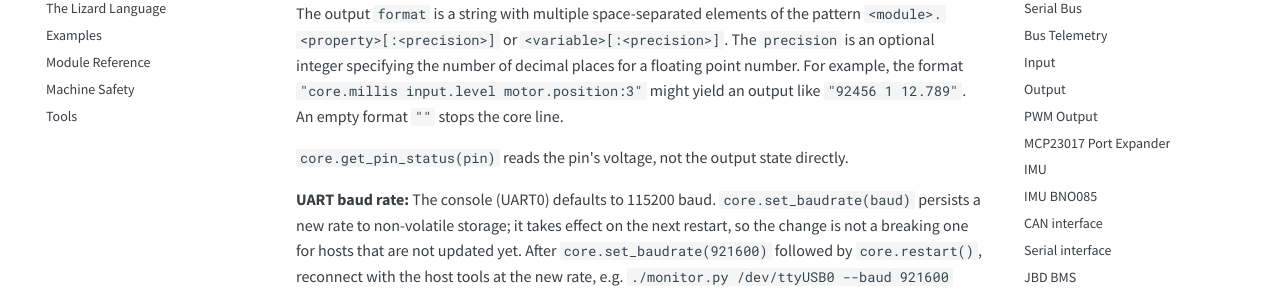
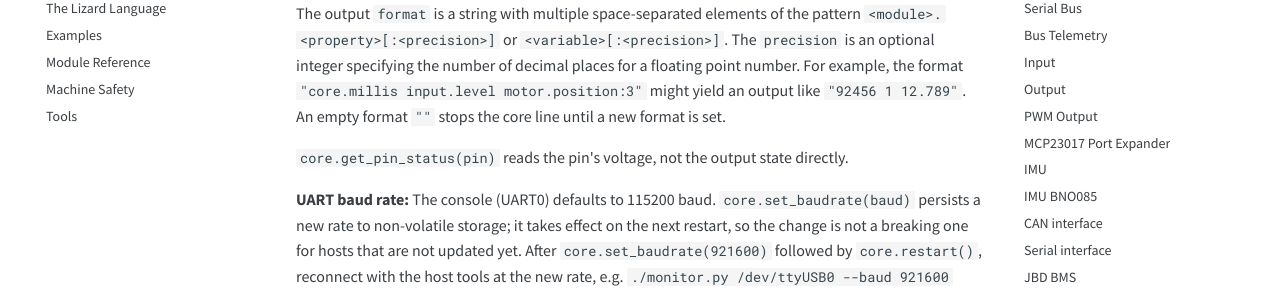
Before and after one commit to zauberzeug/lizard, an MkDocs documentation site: the page built from docs/module_reference.md, in a window 1280 px wide and 900 px high, scrolled down 2046 px. Shown: the part 154-447 px from the top of the window. Built offline with MkDocs 1.6.1 and Material for MkDocs 9.7.7, drawn with Linux system fonts in a browser that asks for light colours; comment, search, counter and statistics services are not loaded.

Commit message:
Say in the docs that an empty format stops the core line until a new format is set
The sentence read like core.mute(), but core.unmute() does not bring the
line back: the format list is empty, so only a new format restarts it.

Co-Authored-By: Claude Fable 5.1 <noreply@anthropic.com>
Claude-Session: https://claude.ai/code/session_01WgKVNYMS9Ro9MGZ1zJ7jHt

```diff
--- a/docs/module_reference.md
+++ b/docs/module_reference.md
@@ -55,7 +55,7 @@ It is automatically created right after the boot sequence.
 The output `format` is a string with multiple space-separated elements of the pattern `<module>.<property>[:<precision>]` or `<variable>[:<precision>]`.
 The `precision` is an optional integer specifying the number of decimal places for a floating point number.
 For example, the format `"core.millis input.level motor.position:3"` might yield an output like `"92456 1 12.789"`.
-An empty format `""` stops the core line.
+An empty format `""` stops the core line until a new format is set.
 
 `core.get_pin_status(pin)` reads the pin's voltage, not the output state directly.
 
```
